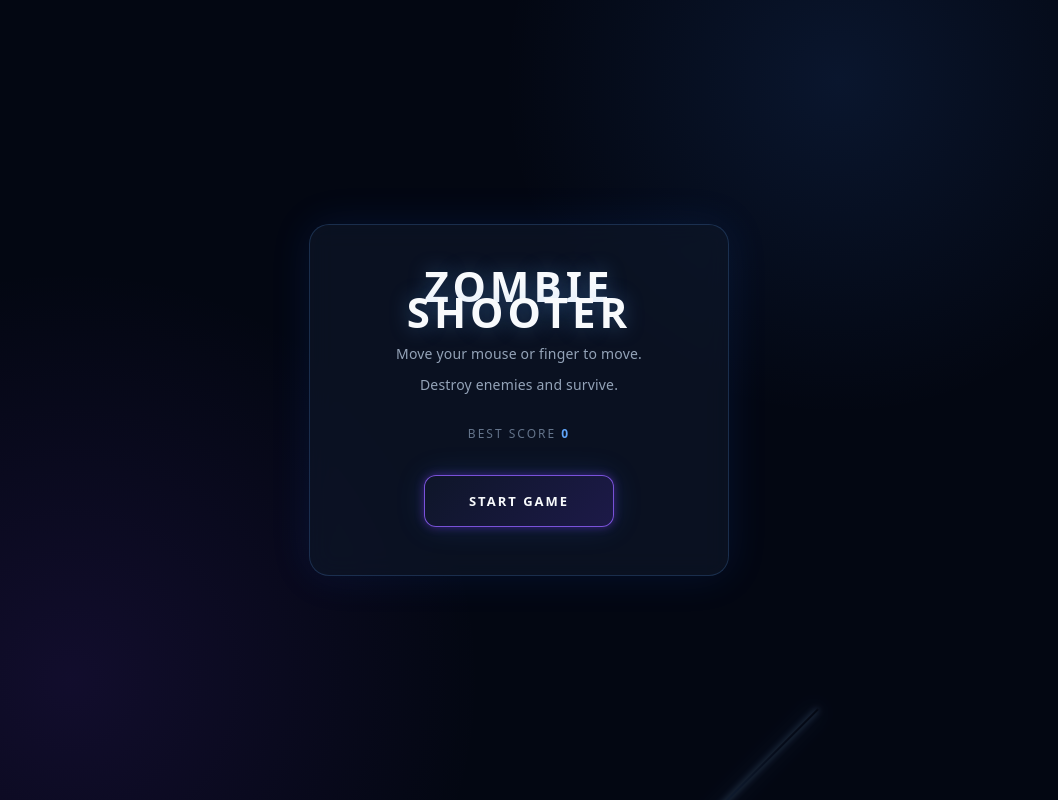
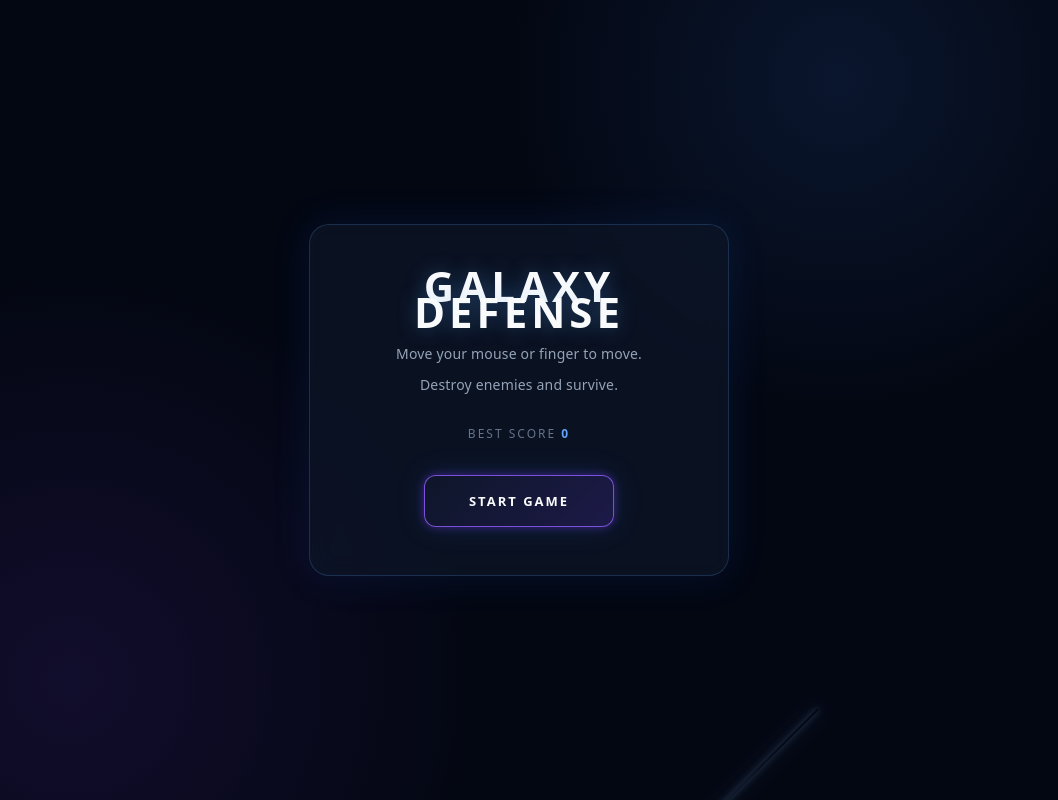
Before and after one commit to FredLi1105/WhoIam, a React (Vite) app: page /game in a window 1280 px wide. Shown: the whole page, without its empty margins (121-1179 px from the left). Built offline with nearby package versions, Linux system fonts and the light colour scheme.

Commit message:
rename the app

```diff
--- a/src/features/zombie-game/ZombieGame.tsx
+++ b/src/features/galaxy-defense/GalaxyDefense.tsx
@@ -1,5 +1,5 @@
 import { useEffect, useRef, useState } from "react";
-import "./ZombieGame.css";
+import "./GalaxyDefense.css";
 
 type GameStatus = "ready" | "playing" | "gameover";
 
@@ -41,7 +41,7 @@ const BULLET_SPEED = 650;
 const FIRE_INTERVAL = 300;
 const ENEMY_SPAWN_INTERVAL = 900;
 
-const BEST_SCORE_KEY = "zombie-game-best-score";
+const BEST_SCORE_KEY = "galaxy-defense-best-score";
 
 /*
  * =========================
@@ -283,7 +283,7 @@ function createBuff(): Buff {
  * =========================
  */
 
-export default function ZombieGame() {
+export default function GalaxyDefense() {
   const canvasRef = useRef<HTMLCanvasElement | null>(null);
 
   const playerRef = useRef<Player>({
@@ -755,7 +755,7 @@ export default function ZombieGame() {
 
         <div className="game-content">
           <div className="game-start-card">
-            <div className="game-title">ZOMBIE SHOOTER</div>
+            <div className="game-title">GALAXY DEFENSE</div>
 
             <div className="game-description">
               Move your mouse or finger to move.
--- /dev/null
+++ b/src/features/galaxy-defense/index.ts
@@ -0,0 +1 @@
+export { default as GalaxyDefense } from "./GalaxyDefense";
--- a/src/features/zombie-game/index.ts
+++ /dev/null
@@ -1 +0,0 @@
-export { default as ZombieGame } from "./ZombieGame";
--- a/src/router/AppRouter.tsx
+++ b/src/router/AppRouter.tsx
@@ -2,7 +2,7 @@ import { BrowserRouter, Navigate, Route, Routes } from "react-router-dom";
 
 import { MainLayout } from "../layout/Main";
 
-import { ZombieGame } from "../features/zombie-game";
+import { GalaxyDefense } from "../features/galaxy-defense";
 
 function HomePage() {
   return (
@@ -23,7 +23,7 @@ function AppRouter() {
     <BrowserRouter basename={basename}>
       <Routes>
         <Route path="/home" element={<HomePage />} />
-        <Route path="/game" element={<ZombieGame />} />
+        <Route path="/game" element={<GalaxyDefense />} />
         <Route path="/" element={<Navigate to="/home" replace />} />
         <Route path="*" element={<Navigate to="/home" replace />} />
       </Routes>
```
Also changed, not shown: src/features/galaxy-defense/GalaxyDefense.css (renamed from src/features/zombie-game/ZombieGame.css).
